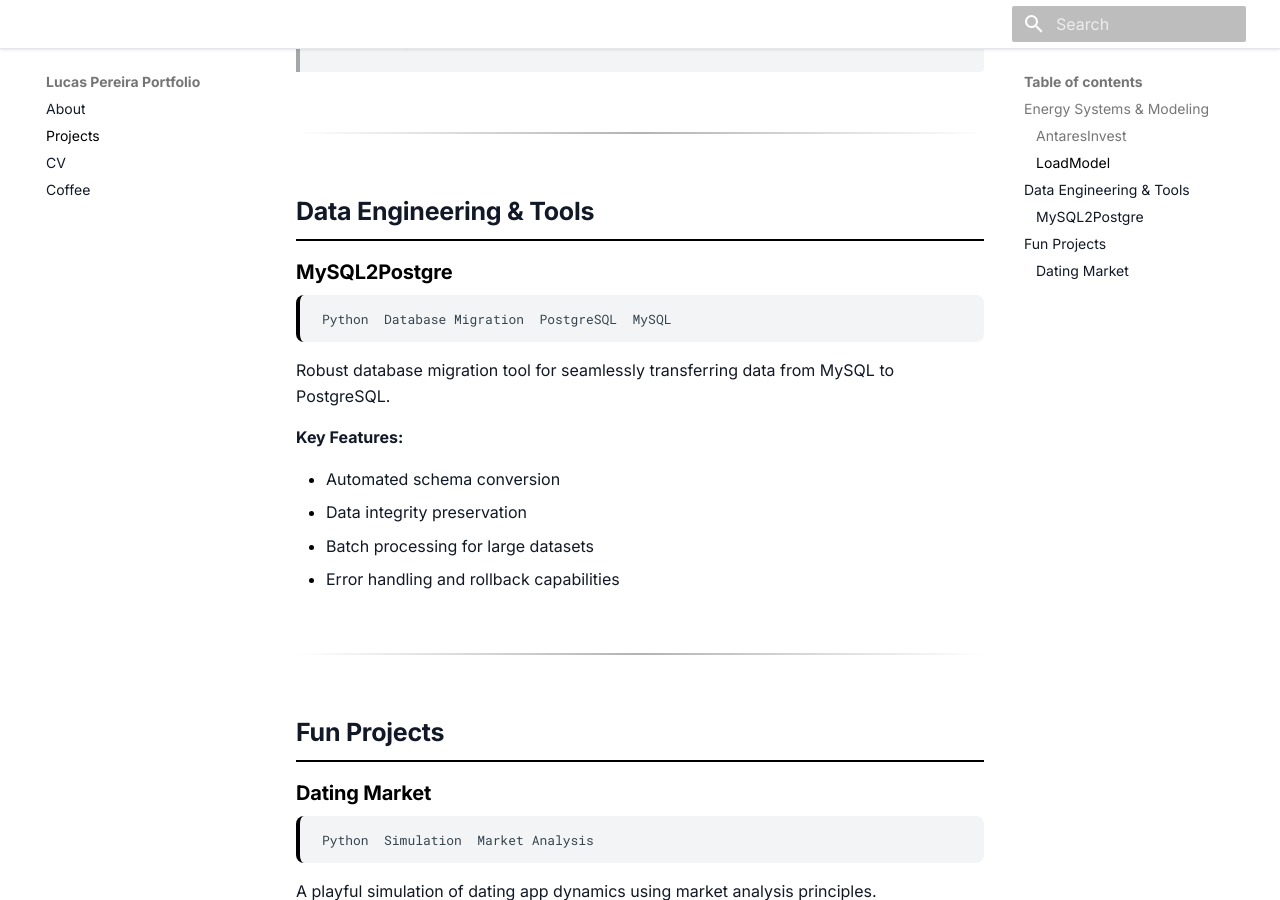
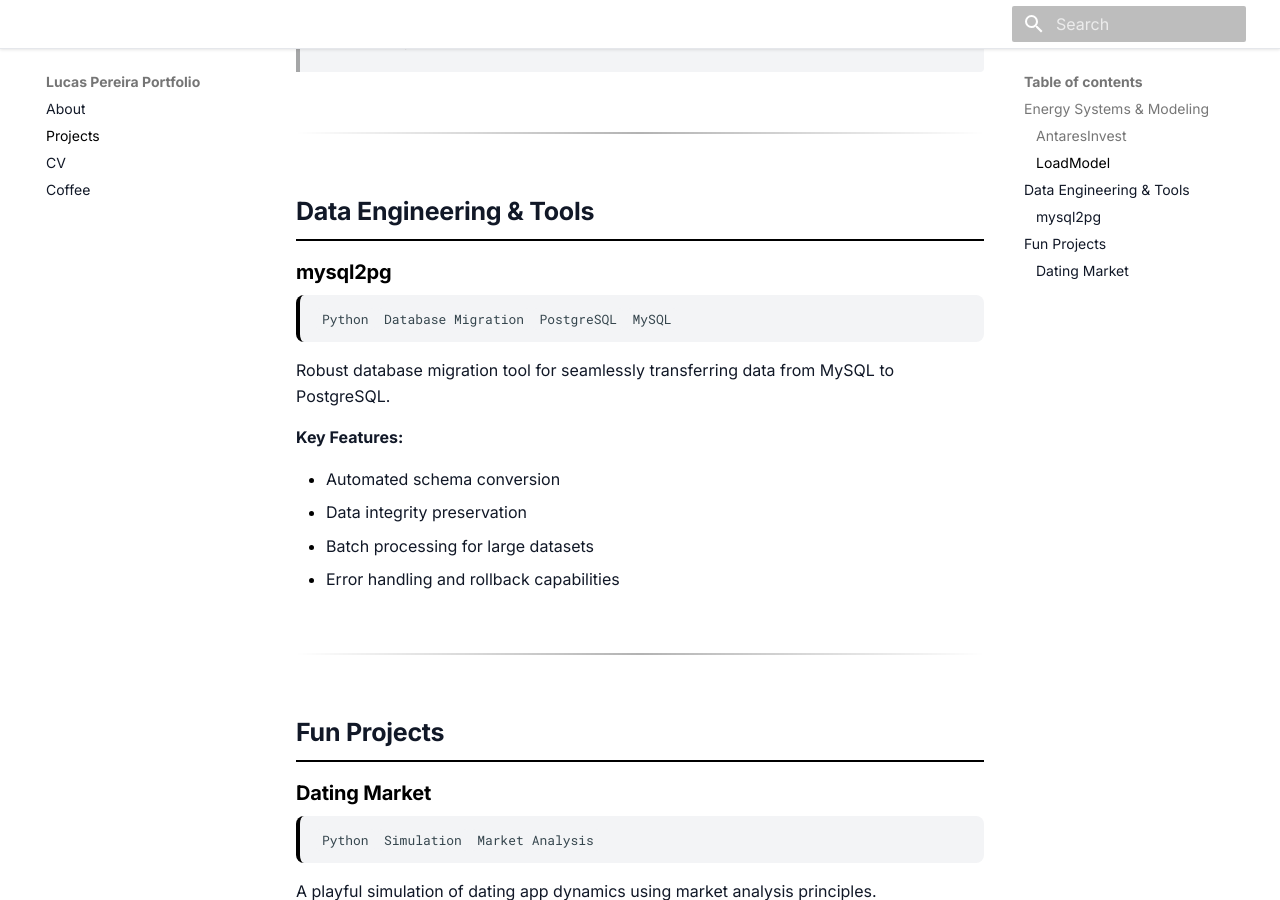
Before and after one commit to lucarammel/lucarammel.github.io, an MkDocs documentation site: the page built from docs/projects.md, in a window 1280 px wide and 900 px high, scrolled down 1249 px. Built offline with MkDocs 1.6.1 and Material for MkDocs 9.7.7, drawn with Linux system fonts in a browser that asks for light colours.

Commit message:
doc: update naming

```diff
--- a/docs/projects.md
+++ b/docs/projects.md
@@ -44,7 +44,7 @@ Advanced power demand disaggregation tool using deep learning methods to analyze
 
 ## Data Engineering & Tools
 
-### [MySQL2Postgre](https://github.com/lucarammel/MySQL2Postgre)
+### [mysql2pg](https://github.com/lucarammel/MySQL2Postgre)
 **`Python` `Database Migration` `PostgreSQL` `MySQL`**
 
 Robust database migration tool for seamlessly transferring data from MySQL to PostgreSQL.
```
Also changed, not shown: docs/index.md (+1 -1 lines).
